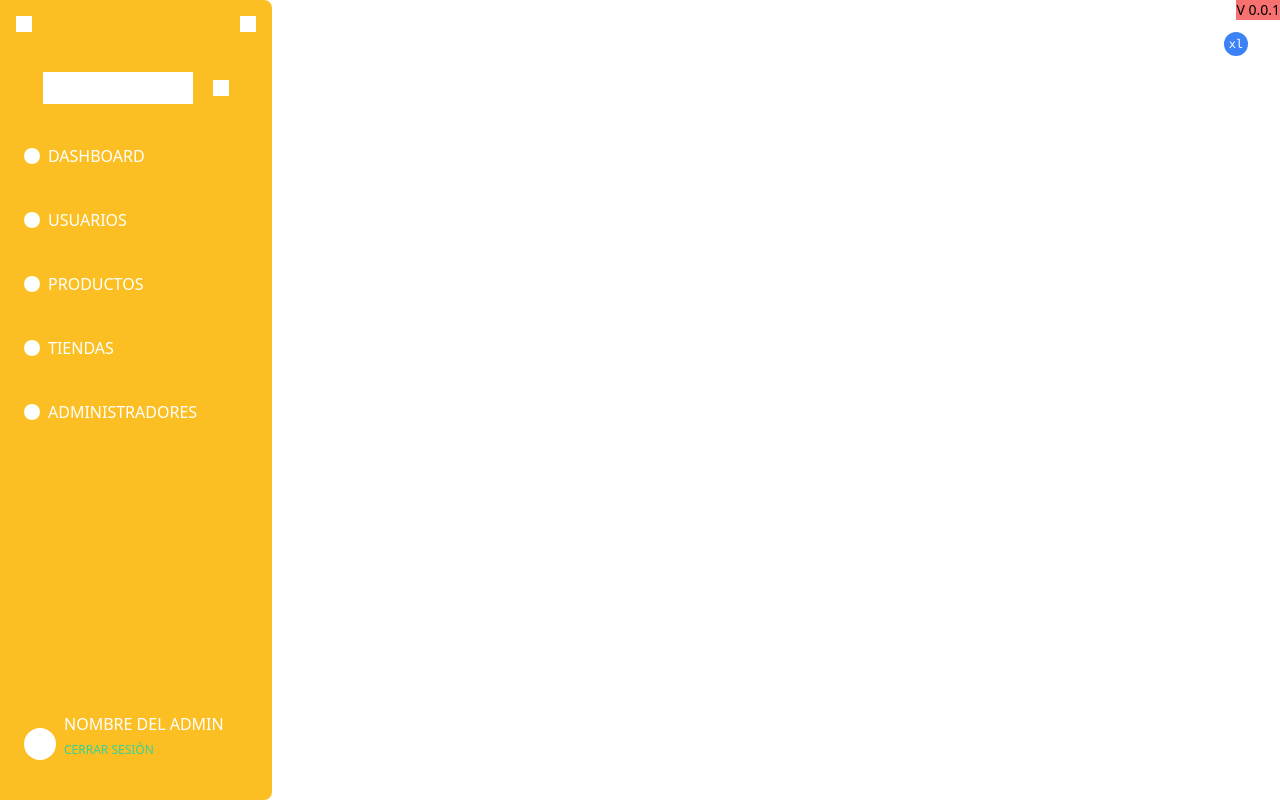
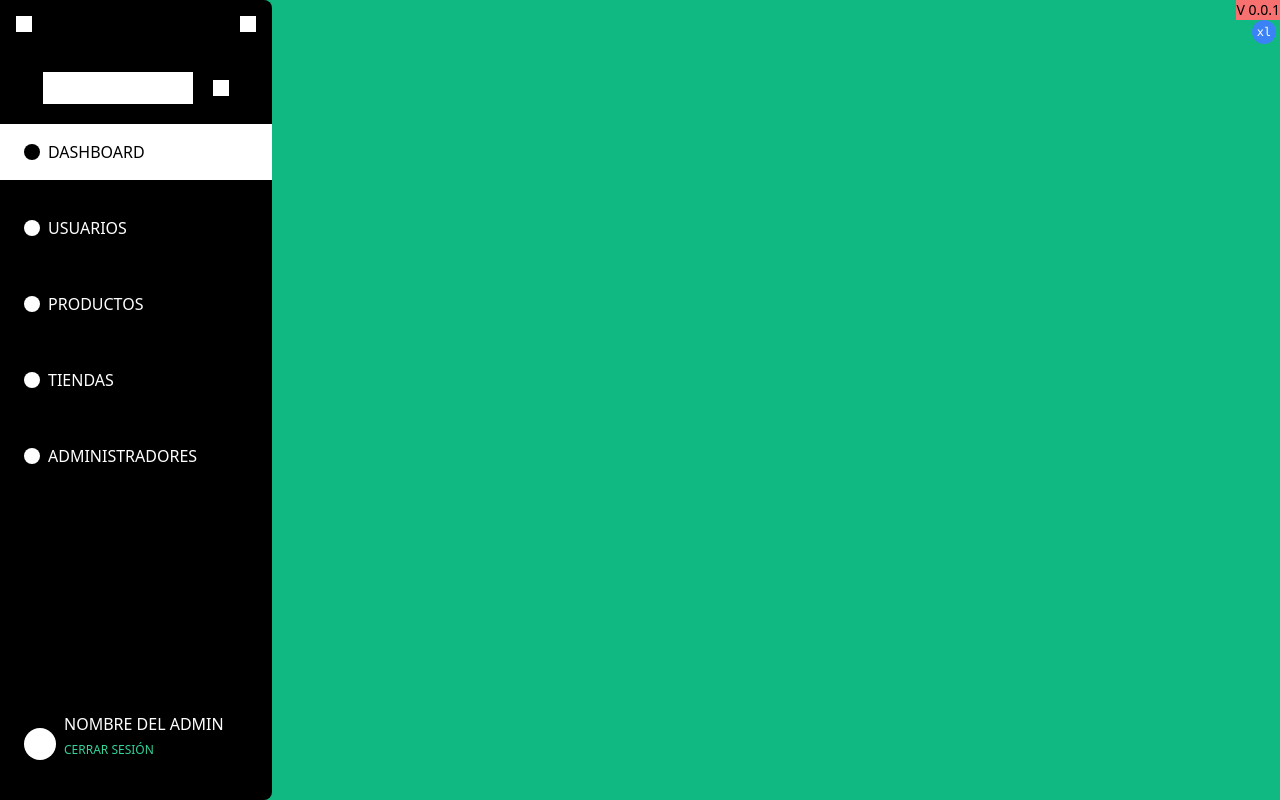
Before and after one commit to PortalesGIS/Vitromex-Decorador-Virtual-CMS, a Vue app: page / in a window 1280 px wide. Both pictures are taken after a click on the button "INGRESAR". Built offline with nearby package versions, Linux system fonts and the light colour scheme; no server answers.

Commit message:
add menu functions

```diff
--- a/src/App.vue
+++ b/src/App.vue
@@ -1,9 +1,19 @@
 <template>
-<div class="z-50 text-sm w-screen flex justify-end absolute">
-  <p class="bg-red-400">
+<div class="fixed top-0 right-0">
+   <!-- Active Breakpoint Indicator -->
+<div class="fixed top-0 right-0  mt-5 mx-1 text-xs font-mono text-white h-6 w-6 rounded-full flex items-center justify-center bg-gray-700 sm:bg-pink-500 md:bg-orange-500 lg:bg-green-500 xl:bg-blue-500">
+  <div class="block  sm:hidden md:hidden lg:hidden xl:hidden">al</div>
+  <div class="hidden sm:block  md:hidden lg:hidden xl:hidden">sm</div>
+  <div class="hidden sm:hidden md:block  lg:hidden xl:hidden">md</div>
+  <div class="hidden sm:hidden md:hidden lg:block  xl:hidden">lg</div>
+  <div class="hidden sm:hidden md:hidden lg:hidden xl:block">xl</div>
+</div>
+<!-- /Active Breakpoint Indicator -->
+  <p class="bg-red-400 text-sm">
     V 0.0.1
   </p>
   </div>
+
   <router-view/>
 </template>
 
--- a/src/components/menus/MenuGlobalComponen.vue
+++ b/src/components/menus/MenuGlobalComponen.vue
@@ -1,57 +1,89 @@
 <template>
   <div>
-      <!-- Active Breakpoint Indicator -->
-<div class="fixed top-0 right-0 m-8 p-3 text-xs font-mono text-white h-6 w-6 rounded-full flex items-center justify-center bg-gray-700 sm:bg-pink-500 md:bg-orange-500 lg:bg-green-500 xl:bg-blue-500">
-  <div class="block  sm:hidden md:hidden lg:hidden xl:hidden">al</div>
-  <div class="hidden sm:block  md:hidden lg:hidden xl:hidden">sm</div>
-  <div class="hidden sm:hidden md:block  lg:hidden xl:hidden">md</div>
-  <div class="hidden sm:hidden md:hidden lg:block  xl:hidden">lg</div>
-  <div class="hidden sm:hidden md:hidden lg:hidden xl:block">xl</div>
-</div>
-<!-- /Active Breakpoint Indicator -->
-      <div class=""
-      >
+      <div v-if="isOpen">
       <div class="h-screen">
-      <div class="absolute w-4/12 max-w-17 h-full bg-red-500 md:bg-black lg:bg-yellow-400 xl:to-blue-500 overflow-auto rounded-r-lg">
+      <div class="absolute w-4/12 max-w-17 h-full bg-black overflow-auto rounded-r-lg">
       <div class="h-5/6 overflow-auto">
      <div class="flex  justify-between pt-4 mx-4">
-        <div class="bg-white w-4 h-4"></div>
-        <div class="bg-white w-4 h-4"></div>
+        <div
+             @click="onChangeViewMenu()"
+            class="bg-white w-4 h-4 cursor-pointer"></div>
+        <div
+             @click="onChangeViewMenu()"
+            class="bg-white w-4 h-4 cursor-pointer"></div>
       </div>
       <div class="flex justify-evenly items-center mx-6 mt-10">
           <div class="w-full h-20 max-h-32px max-w-170px bg-white"></div>
           <div class="w-4 h-4 bg-white" ></div>
       </div>
-      <div class="flex justify-start items-center mx-6 mt-10">
-          <div class="h-4 w-4 rounded-full bg-white"></div>
+      <div
+            @click="goTo(typesViews.dashboard )"
+            class="flex justify-start items-center px-6 mt-5 py-4 cursor-pointer"
+            :class="(getVieWindow===typesViews.dashboard)?'bg-white':'bg-black'"
+        >
+          <div
+            :class="(getVieWindow===typesViews.dashboard)?'bg-black':'bg-white'"
+            class="h-4 w-4 rounded-full"></div>
           <div class="mx-2">
-              <p class="text-white">DASHBOARD</p>
+              <p
+              :class="(getVieWindow===typesViews.dashboard)?'text-black':'text-white'"
+              class="">DASHBOARD</p>
           </div>
       </div>
       <div
-        @click="goToUsers()"
-        class="flex justify-start items-center mx-6 mt-10 cursor-pointer">
-          <div class="h-4 w-4 rounded-full bg-white"></div>
+            @click="goTo(typesViews.users )"
+            class="flex justify-start items-center px-6 mt-5 py-4 cursor-pointer"
+            :class="(getVieWindow===typesViews.users)?'bg-white':'bg-black'"
+        >
+          <div
+            :class="(getVieWindow===typesViews.users)?'bg-black':'bg-white'"
+            class="h-4 w-4 rounded-full"></div>
           <div class="mx-2">
-              <p class="text-white">USUARIOS</p>
+              <p
+              :class="(getVieWindow===typesViews.users)?'text-black':'text-white'"
+              class="">USUARIOS</p>
           </div>
       </div>
-      <div class="flex justify-start items-center mx-6 mt-10">
-          <div class="h-4 w-4 rounded-full bg-white"></div>
+      <div
+            @click="goTo(typesViews.products )"
+            class="flex justify-start items-center px-6 mt-5 py-4 cursor-pointer"
+            :class="(getVieWindow===typesViews.products)?'bg-white':'bg-black'"
+        >
+          <div
+            :class="(getVieWindow===typesViews.products)?'bg-black':'bg-white'"
+            class="h-4 w-4 rounded-full"></div>
           <div class="mx-2">
-              <p class="text-white">PRODUCTOS</p>
+              <p
+              :class="(getVieWindow===typesViews.products)?'text-black':'text-white'"
+              class="">PRODUCTOS</p>
           </div>
       </div>
-      <div class="flex justify-start items-center mx-6 mt-10">
-          <div class="h-4 w-4 rounded-full bg-white"></div>
+      <div
+            @click="goTo(typesViews.stores )"
+            class="flex justify-start items-center px-6 mt-5 py-4 cursor-pointer"
+            :class="(getVieWindow===typesViews.stores)?'bg-white':'bg-black'"
+        >
+          <div
+            :class="(getVieWindow===typesViews.stores)?'bg-black':'bg-white'"
+            class="h-4 w-4 rounded-full"></div>
           <div class="mx-2">
-              <p class="text-white">TIENDAS</p>
+              <p
+              :class="(getVieWindow===typesViews.stores)?'text-black':'text-white'"
+              class="">TIENDAS</p>
           </div>
       </div>
-      <div class="flex justify-start items-center mx-6 mt-10">
-          <div class="h-4 w-4 rounded-full bg-white"></div>
+      <div
+            @click="goTo(typesViews.admins )"
+            class="flex justify-start items-center px-6 mt-5 py-4 cursor-pointer"
+            :class="(getVieWindow===typesViews.admins)?'bg-white':'bg-black'"
+        >
+          <div
+            :class="(getVieWindow===typesViews.admins)?'bg-black':'bg-white'"
+            class="h-4 w-4 rounded-full"></div>
           <div class="mx-2">
-              <p class="text-white">ADMINISTRADORES</p>
+              <p
+              :class="(getVieWindow===typesViews.admins)?'text-black':'text-white'"
+              class="">ADMINISTRADORES</p>
           </div>
       </div>
       </div>
@@ -65,19 +97,77 @@
       </div>
       </div>
       </div>
-  </div></div>
+  </div>
+  </div>
   <!-- escritorio -->
-      <div></div>
+      <div v-if="!isOpen">
+          <div class="h-screen">
+      <div class="absolute w-4/12 max-w-48px h-full bg-black overflow-auto rounded-r-lg">
+      <div class="h-5/6 overflow-auto">
+     <div class="flex  justify-between pt-4 mx-4">
+        <div
+            @click="onChangeViewMenu()"
+            class="bg-white w-4 h-4 cursor-pointer"></div>
+      </div>
+      <div class="flex justify-evenly items-center mx-6 mt-10">
+          <div class=" h-20 max-h-32px"></div>
+          <div class="h-4" ></div>
+      </div>
+      <div class="flex justify-center items-center mt-10">
+          <div class="h-4 w-4 rounded-full bg-white"></div>
+
+      </div>
+      <div
+        @click="goTo(typesViews.users)"
+        class="flex justify-center items-center mt-10 cursor-pointer">
+          <div class="h-4 w-4 rounded-full bg-white"></div>
+
+      </div>
+      <div class="flex justify-center items-center mt-10">
+          <div class="h-4 w-4 rounded-full bg-white"></div>
+
+      </div>
+      <div class="flex justify-center items-center mt-10">
+          <div class="h-4 w-4 rounded-full bg-white"></div>
+
+      </div>
+      <div class="flex justify-center items-center mt-10">
+          <div class="h-4 w-4 rounded-full bg-white"></div>
+
+      </div>
+      </div>
+      <div class="h-1/6 pb-10 overflow-auto ">
+          <div class="flex h-full justify-center bottom-0 items-end">
+          <div class="h-8 w-8 rounded-full bg-white"></div>
+      </div>
+      </div>
+      </div>
+  </div>
+      </div>
   </div>
 </template>
 
 <script>
-
+import { mapActions, mapGetters } from 'vuex';
+import {typesViewsMenu} from "../../types/data";
 export default {
+    data() {
+        return {
+            isOpen: true,
+            typesViews: typesViewsMenu
+        }
+    },
     methods: {
-        goToUsers() {
-            console.log("users")
+        ...mapActions(["onChangeViewWindow"]),
+        goTo(payload) {
+            this.onChangeViewWindow(payload)
+        },
+        onChangeViewMenu(){
+            this.isOpen = !this.isOpen;
         }
+    },
+    computed: {
+        ...mapGetters(["getVieWindow"])
     },
 }
 </script>
--- /dev/null
+++ b/src/components/sections/AdmisComponent.vue
@@ -0,0 +1,15 @@
+<template>
+  <div class="h-full w-full bg-purple-500">
+
+  </div>
+</template>
+
+<script>
+export default {
+
+}
+</script>
+
+<style>
+
+</style>
--- /dev/null
+++ b/src/components/sections/DashboradComponent.vue
@@ -0,0 +1,15 @@
+<template>
+  <div class="h-full w-full bg-green-500">
+
+  </div>
+</template>
+
+<script>
+export default {
+
+}
+</script>
+
+<style>
+
+</style>
--- /dev/null
+++ b/src/components/sections/ProductsComponent.vue
@@ -0,0 +1,15 @@
+<template>
+  <div class="h-full w-full bg-yellow-500">
+
+  </div>
+</template>
+
+<script>
+export default {
+
+}
+</script>
+
+<style>
+
+</style>
--- /dev/null
+++ b/src/components/sections/StoresComponent.vue
@@ -0,0 +1,15 @@
+<template>
+  <div class="h-full w-full bg-pink-700">
+
+  </div>
+</template>
+
+<script>
+export default {
+
+}
+</script>
+
+<style>
+
+</style>
--- /dev/null
+++ b/src/components/sections/UsersComponent.vue
@@ -0,0 +1,15 @@
+<template>
+  <div class="h-full w-full bg-blue-500">
+
+  </div>
+</template>
+
+<script>
+export default {
+
+}
+</script>
+
+<style>
+
+</style>
--- a/src/store/index.js
+++ b/src/store/index.js
@@ -6,12 +6,16 @@ const baseUrl = "http://localhost:8080";
 export default createStore({
   state: {
     adminStateLogin:false,
+    activeWindow:1,
   },
   mutations: {
     setAdminStateLogin(state,payload){
       state.adminStateLogin = payload;
       localStorage.setItem("isLogged","true");
       router.push("/");
+    },
+    setView(state,payload){
+      state.activeWindow = payload;
     }
   },
   actions: {
@@ -32,6 +36,14 @@ export default createStore({
       .catch(error => console.error('Error:', error))
       //
       commit("setAdminStateLogin",payload);
+    },
+    onChangeViewWindow({commit},payload){
+      commit("setView",payload);
+    }
+  },
+  getters:{
+    getVieWindow(state){
+      return state.activeWindow;
     }
   },
   modules: {
--- /dev/null
+++ b/src/types/data.js
@@ -0,0 +1,10 @@
+
+
+
+export const typesViewsMenu={
+    dashboard:1,
+    users:2,
+    products:3,
+    stores:4,
+    admins:5,
+}
--- a/src/views/home/HomeView.vue
+++ b/src/views/home/HomeView.vue
@@ -1,17 +1,67 @@
 <template>
-  <div>
+  <div class="flex h-screen w-screen">
     <MenuGlobalComponenVue/>
+    <div class="w-full h-full ">
+      <div
+        v-if="getVieWindow===windows.dashboard"
+        class="w-full h-full">
+        <DashboradComponentVue/>
+      </div>
+      <div
+        v-if="getVieWindow===windows.users"
+        class="w-full h-full">
+        <UsersComponentVue/>
+      </div>
+      <div
+        v-if="getVieWindow===windows.products"
+        class="w-full h-full">
+        <ProductsComponentVue/>
+      </div>
+      <div
+        v-if="getVieWindow===windows.stores"
+        class="w-full h-full">
+        <StoresComponentVue/>
+      </div>
+      <div
+        v-if="getVieWindow===windows.admins"
+        class="w-full h-full">
+        <AdmisComponentVue/>
+      </div>
+      <div
+        v-if="!getVieWindow || getVieWindow>=6"
+        class="w-full h-full bg-red-500">
+
+      </div>
+    </div>
   </div>
 </template>
 
 <script>
+import { mapGetters } from 'vuex'
 import MenuGlobalComponenVue from '../../components/menus/MenuGlobalComponen.vue'
+import AdmisComponentVue from '../../components/sections/AdmisComponent.vue'
+import DashboradComponentVue from '../../components/sections/DashboradComponent.vue'
+import ProductsComponentVue from '../../components/sections/ProductsComponent.vue'
+import StoresComponentVue from '../../components/sections/StoresComponent.vue'
+import UsersComponentVue from '../../components/sections/UsersComponent.vue'
+import {typesViewsMenu} from '../../types/data'
 export default {
   components: {
-    MenuGlobalComponenVue
-
+    MenuGlobalComponenVue,
+    DashboradComponentVue,
+    UsersComponentVue,
+    ProductsComponentVue,
+    StoresComponentVue,
+    AdmisComponentVue
   },
-
+  data() {
+    return {
+      windows:typesViewsMenu
+    }
+  },
+  computed: {
+    ...mapGetters(["getVieWindow"]),
+  },
 }
 </script>
 
--- a/tailwind.config.js
+++ b/tailwind.config.js
@@ -9,7 +9,8 @@ module.exports = {
     },
     maxWidth:{
       "17":"17rem",
-      "170px":"150px"
+      "170px":"150px",
+      "48px":"48px"
     },
     screens: {
       "sm": '640px',
```
